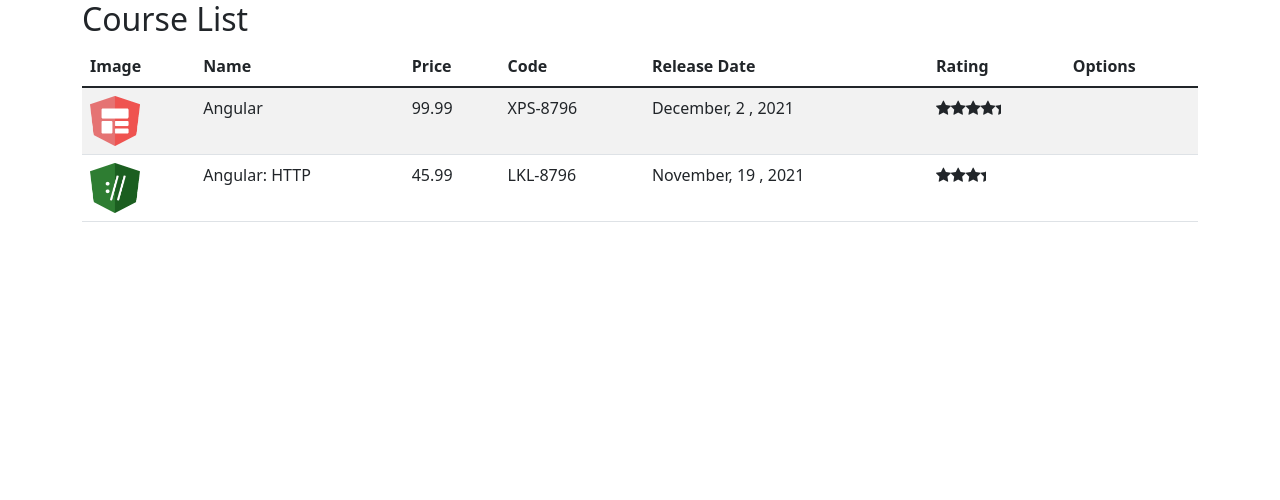
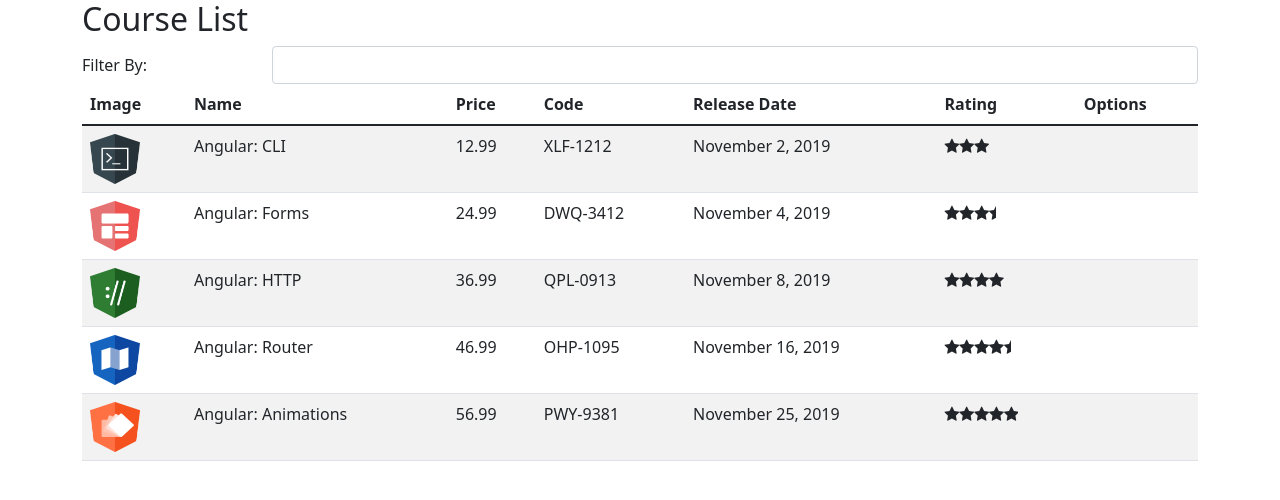
Before and after one commit to brenorusciolelli/project-angular-courses, an Angular app: page / in a window 1280 px wide. Shown: the top 500 px of the page. Built offline with nearby package versions, Linux system fonts and the light colour scheme.

Commit message:
Create Class course.service

```diff
--- a/src/app/courses/course-list.component.html
+++ b/src/app/courses/course-list.component.html
@@ -1,4 +1,12 @@
 <h2> Course List</h2>
+
+<div class="form-group row">
+  <label class="col-sm-2 col-form-label"> Filter By:</label>
+
+  <div class="col-sm-10">
+    <input [(ngModel)]="filter" class="form-control">
+  </div>
+</div>
 
 <table class="table table-striped">
   <thead>
@@ -13,7 +21,7 @@
     </tr>
   </thead>
   <tbody>
-      <tr *ngFor="let course of courses">
+      <tr *ngFor="let course of filteredCourses">
         <td><img [src]="course.imageUrl" alt="logo" width="50" height="50"></td>
         <td>{{ course.name }}</td>
         <td>{{ course.price }}</td>
--- a/src/app/courses/course-list.component.ts
+++ b/src/app/courses/course-list.component.ts
@@ -1,35 +1,36 @@
 import { Component, OnInit } from "@angular/core";
 import { Course } from "./course";
+import { CourseService } from "./course.service";
 
 @Component({
   selector: "app-course-list",
   templateUrl: "./course-list.component.html",
 })
 export class CourseListComponent implements OnInit {
-  courses: Course[] = [];
+  filteredCourses: Course[] = [];
+
+  _courses: Course[] = [];
+
+  _filterBy: string;
+
+  constructor(private CourseService: CourseService) {}
 
   ngOnInit(): void {
-    this.courses = [
-      {
-        id: 1,
-        name: "Angular",
-        imageUrl: '/assets/images/forms.png',
-        price: 99.99,
-        code: "XPS-8796",
-        duration: 120,
-        rating: 4.4,
-        releaseDate: 'December, 2 , 2021'
-      },
-      {
-        id: 2,
-        name: "Angular: HTTP",
-        imageUrl: '/assets/images/http.png',
-        price: 45.99,
-        code: "LKL-8796",
-        duration: 80,
-        rating: 3.4,
-        releaseDate: 'November, 19 , 2021'
-      },
-    ];
+    this._courses = this.CourseService.retrieveAll();
+    this.filteredCourses = this._courses;
+  }
+
+  set filter(value: string) {
+    this._filterBy = value;
+    this.filteredCourses = this._courses.filter(
+      (course: Course) =>
+        course.name
+          .toLocaleLowerCase()
+          .indexOf(this._filterBy.toLocaleLowerCase()) > -1
+    );
+  }
+
+  get filter() {
+    return this._filterBy;
   }
 }
--- /dev/null
+++ b/src/app/courses/course.service.ts
@@ -0,0 +1,71 @@
+import { Injectable } from "@angular/core";
+import { Course } from "./course";
+
+@Injectable({
+  providedIn: 'root'
+})
+export class CourseService {
+
+  retrieveAll(): Course[] {
+    return COURSES;
+  }
+
+}
+
+var COURSES: Course[] = [
+  {
+      id: 1,
+      name: 'Angular: CLI',
+      releaseDate: 'November 2, 2019',
+      description: 'Neste curso, os alunos irão obter um grande conhecimento nos principais recursos do CLI.',
+      duration: 120,
+      code: 'XLF-1212',
+      rating: 3,
+      price: 12.99,
+      imageUrl: '/assets/images/cli.png',
+  },
+  {
+      id: 2,
+      name: 'Angular: Forms',
+      releaseDate: 'November 4, 2019',
+      description: 'Neste curso, os alunos irão obter um conhecimento aprofundado sobre os recursos disponíveis no módulo de Forms.',
+      duration: 80,
+      code: 'DWQ-3412',
+      rating: 3.5,
+      price: 24.99,
+      imageUrl: '/assets/images/forms.png',
+  },
+  {
+      id: 3,
+      name: 'Angular: HTTP',
+      releaseDate: 'November 8, 2019',
+      description: 'Neste curso, os alunos irão obter um conhecimento aprofundado sobre os recursos disponíveis no módulo de HTTP.',
+      duration: 80,
+      code: 'QPL-0913',
+      rating: 4.0,
+      price: 36.99,
+      imageUrl: '/assets/images/http.png',
+  },
+  {
+      id: 4,
+      name: 'Angular: Router',
+      releaseDate: 'November 16, 2019',
+      description: 'Neste curso, os alunos irão obter um conhecimento aprofundado sobre os recursos disponíveis no módulo de Router.',
+      duration: 80,
+      code: 'OHP-1095',
+      rating: 4.5,
+      price: 46.99,
+      imageUrl: '/assets/images/router.png',
+  },
+  {
+      id: 5,
+      name: 'Angular: Animations',
+      releaseDate: 'November 25, 2019',
+      description: 'Neste curso, os alunos irão obter um conhecimento aprofundado sobre os recursos disponíveis sobre Animation.',
+      duration: 80,
+      code: 'PWY-9381',
+      rating: 5,
+      price: 56.99,
+      imageUrl: '/assets/images/animations.png',
+  }
+];
--- a/src/app/courses/course.ts
+++ b/src/app/courses/course.ts
@@ -7,4 +7,5 @@
   duration: number;
   rating: number;
   releaseDate: string;
+  description: string;
 }
```
